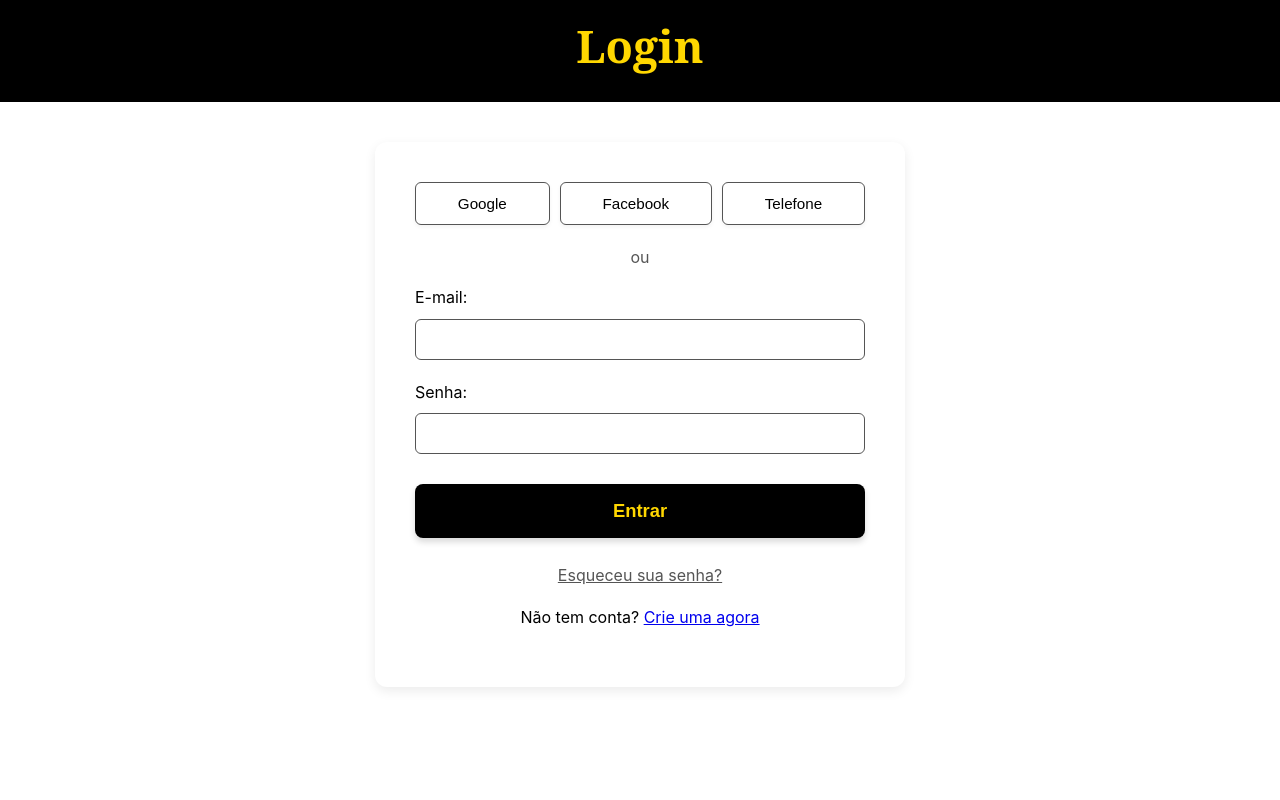
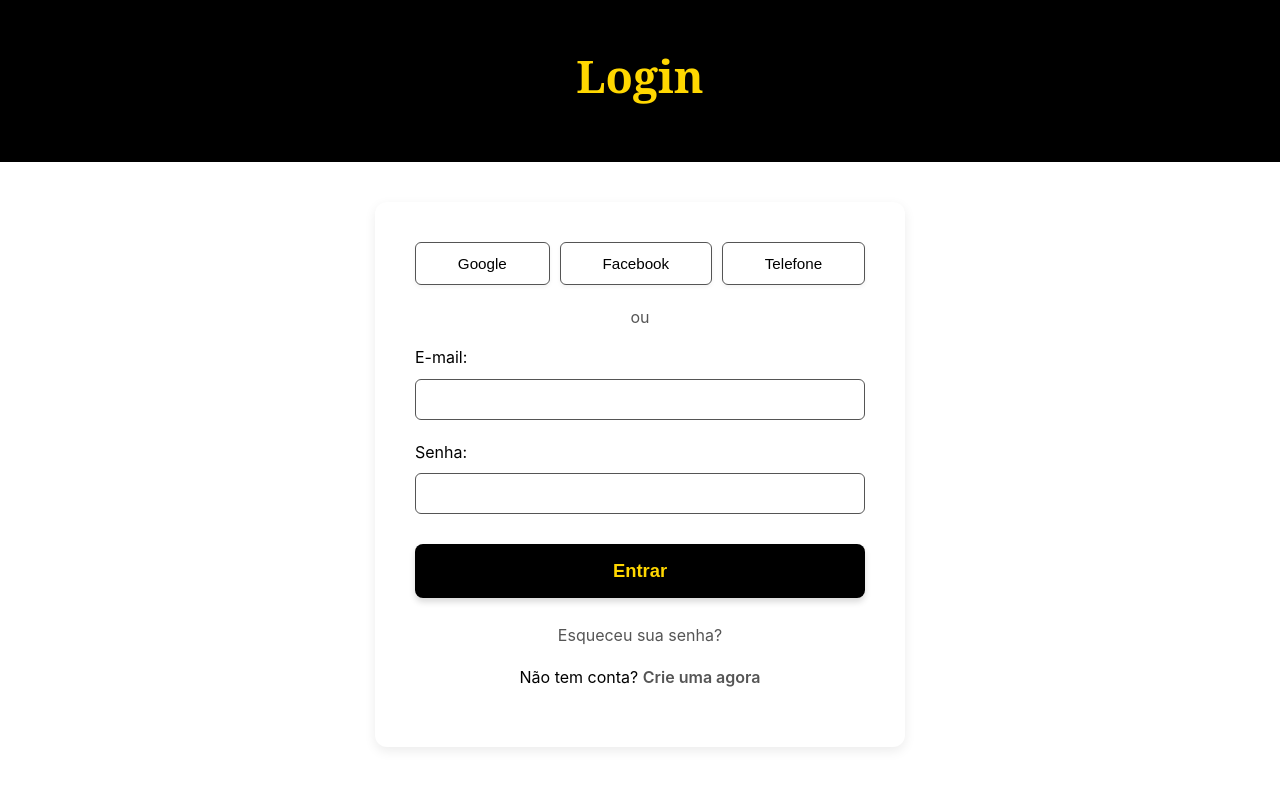
Before and after one commit to jmsv25t/omega, a Python web app: template templates/login.html in a window 1280 px wide. Run offline with Jinja, Linux system fonts and the light colour scheme; the template is opened without the code that fills it, so the values that code supplies are empty.

Commit message:
Refactor login.html for improved structure and styling

```diff
--- a/templates/login.html
+++ b/templates/login.html
@@ -7,23 +7,22 @@
     <link rel="stylesheet" href="{{ url_for('static', filename='css/style.css') }}">
 </head>
 <body>
-    <div class="dark-section" style="text-align: center; padding: 10px;">
+    <header class="dark-section text-center">
         <h1 class="header-title">Login</h1>
-    </div>
+    </header>
 
     <div class="form-container">
 
-        <div class="social-buttons" style="display: flex; justify-content: space-between; margin-bottom: 20px;">
-            <button onclick="alert('Login com Google (Em breve)')">Google</button>
-            <button onclick="alert('Login com Facebook (Em breve)')">Facebook</button>
-            <button onclick="alert('Login com Telefone (Em breve)')">Telefone</button>
+        <div class="social-buttons">
+            <button type="button" onclick="alert('Login com Google (Em breve)')">Google</button>
+            <button type="button" onclick="alert('Login com Facebook (Em breve)')">Facebook</button>
+            <button type="button" onclick="alert('Login com Telefone (Em breve)')">Telefone</button>
         </div>
 
-        <div style="text-align: center; margin: 15px 0; color: var(--text-light);">
+        <div class="divider-text">
             ou
         </div>
 
-        <!-- FORMULÁRIO PRINCIPAL DE LOGIN -->
         <form action="{{ url_for('login') }}" method="POST">
             <label for="email">E-mail:</label>
             <input type="email" id="email" name="email" required>
@@ -34,14 +33,12 @@
             <button type="submit" class="main-button">Entrar</button>
         </form>
 
-        <!-- LINK DE RECUPERAÇÃO DE SENHA -->
-        <p style="text-align: center; margin-top: 15px;">
-            <a href="{{ url_for('recuperar_senha') }}" style="color: var(--text-light);">Esqueceu sua senha?</a>
+        <p class="form-link">
+            <a href="{{ url_for('recuperar_senha') }}">Esqueceu sua senha?</a>
         </p>
 
-        <!-- LINK PARA CRIAÇÃO DE CONTA -->
-        <p style="text-align: center; margin-top: 15px;">
-            Não tem conta? <a href="{{ url_for('cadastro') }}">Crie uma agora</a>
+        <p class="form-link">
+            Não tem conta? <a href="{{ url_for('cadastro') }}" class="link-primary">Crie uma agora</a>
         </p>
 
     </div>
```
